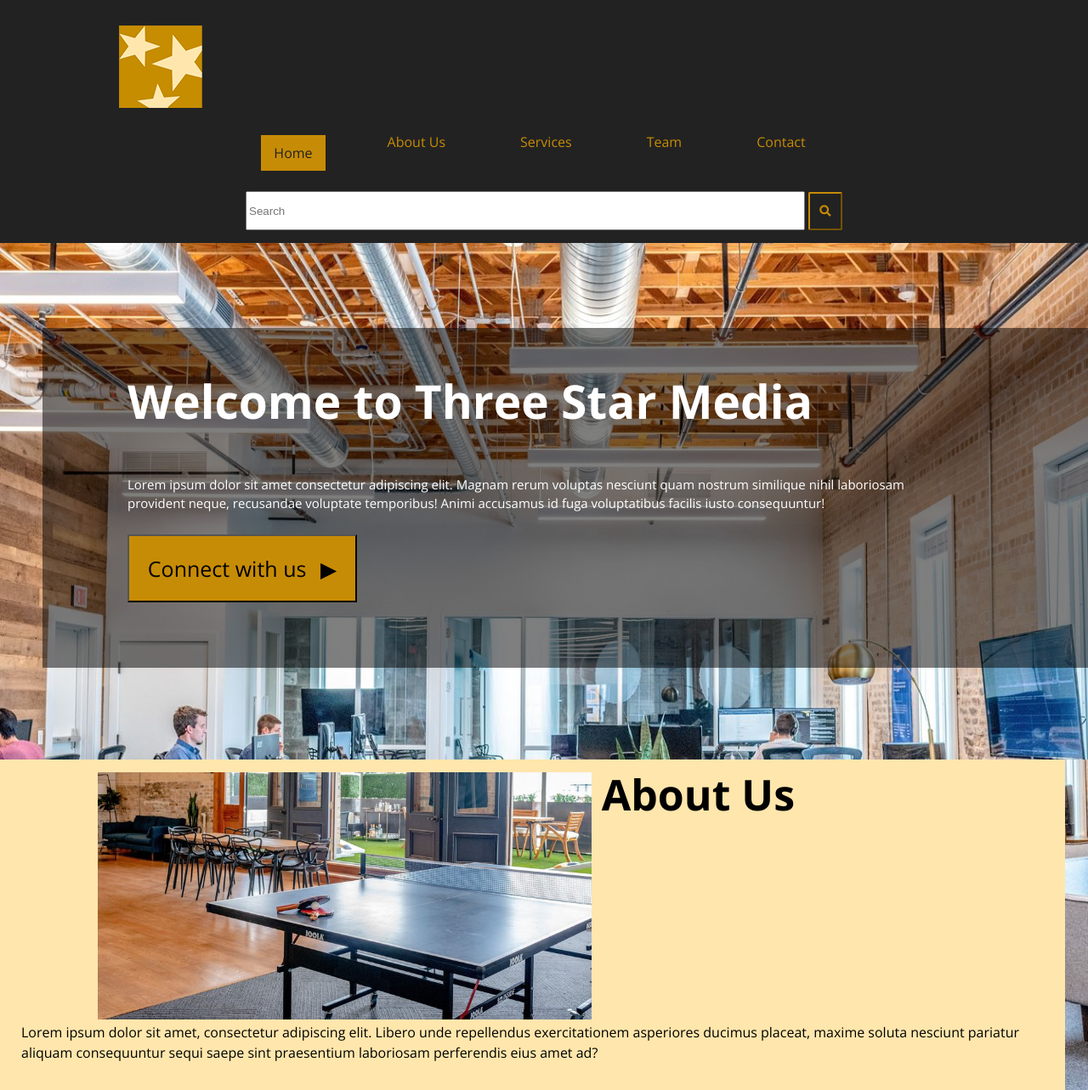
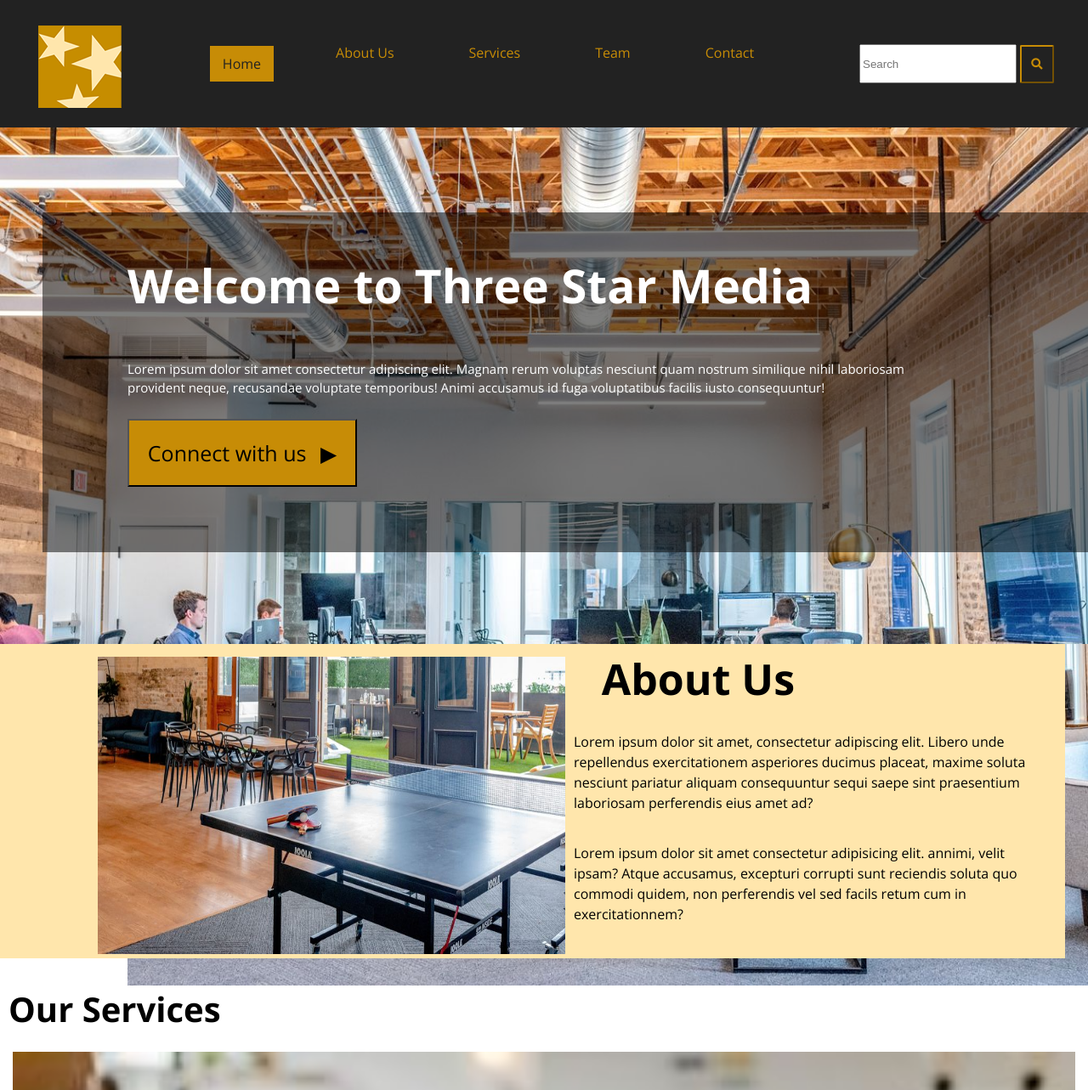
Before and after one commit to yama0058/yama0058.github.io, a plain HTML site: page final-project/index.html in a window 1280 px wide. Shown: the top 1283 px of the page at 85% size. Drawn offline with nearby package versions, Linux system fonts and the light colour scheme.

Commit message:
header changes

```diff
--- a/final-project/index.html
+++ b/final-project/index.html
@@ -62,6 +62,7 @@
         <section id="about">
             <div class="about-container">
                 <img src="images/about-us.jpg" alt="about-us" class="about-us">
+                <div class="wrapper">
                 <h2>About Us</h2>
                 <p>
                     Lorem ipsum dolor sit amet, consectetur adipiscing elit. Libero unde repellendus exercitationem
@@ -73,6 +74,7 @@
                     Lorem ipsum dolor sit amet consectetur adipisicing elit. annimi, velit ipsam? Atque accusamus, excepturi corrupti sunt reciendis soluta quo commodi quidem, non perferendis vel sed facils retum cum in exercitationnem?
                 </p>
             </div>
+        </div>
         </section>
 
         <div class="services">
--- a/final-project/style2.css
+++ b/final-project/style2.css
@@ -2,15 +2,16 @@
 
 /*----------------------------------------------- general styles -----------------------------------------------*/
 .container {
-background-color: #222;
 display: flex;
 flex-direction: column;
 padding: 15px;
 max-width: 1200px;
 padding-right: 30px;
-max-width: 100%;
 }
 
+header {
+    background-color: #222;
+}
 
 
 
@@ -76,7 +77,7 @@ max-width: 100%;
 /*---------------- search form ---------------- */
 .form1-container input[type="text"]
 {
-width: 650px;
+width: auto;
 height: 40px;
 }
 
@@ -345,8 +346,6 @@ width: 100%;
 
 }
 
-
-
 .team-title h2 {
     font-size: 35px;
     font-family: "Open Sans", sans-serif;
@@ -580,6 +579,7 @@ footer .button-container a {
         margin-top: 10px;
         background-color: transparent;
         width: 1000px;
+        width: auto;
     }
 
     .logo {
@@ -592,8 +592,9 @@ footer .button-container a {
         display: flex;
         justify-content: space-between;
         align-items: center;
-        flex-wrap: wrap;
-    }
+        flex-direction: row;
+        margin: 0 auto;
+        }
 
 
     /*--------------- navigation styles -------------*/
@@ -638,6 +639,11 @@ footer .button-container a {
 
     .form1 {
         display: flex;
+        width: auto;
+    }
+
+    .form1-container {
+        width: auto;
     }
 
     /*-------------------- Welcome banner -----------*/
@@ -646,7 +652,7 @@ footer .button-container a {
         position: relative;
         padding: 150px;
         padding-top: 50px;
-        background-image: url(../images/main-banner.jpg);
+        background-image: url(./images/main-banner.jpg);
         background-size: cover;
     }
 
@@ -662,7 +668,7 @@ footer .button-container a {
 /*---------- About Us ----------------*/
 
 .about-us {
-    width: 581px;
+    width: 550px;
     margin-left: 100px;
 }
 
@@ -680,7 +686,16 @@ footer .button-container a {
     background-color: #ffe6ac;
     padding-top: 15px;
     padding-bottom: 5px;
+    display: flex;
 
+}
+
+/*-------------- Our Vision -----------*/
+
+.our-vision {
+    background-position: center;
+    background-size: cover;
+    line-height: 1.5rem;
 }
 
 
```
